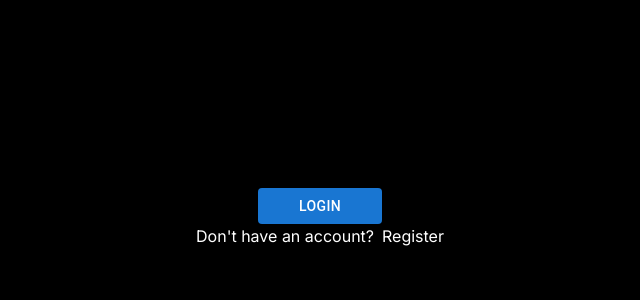
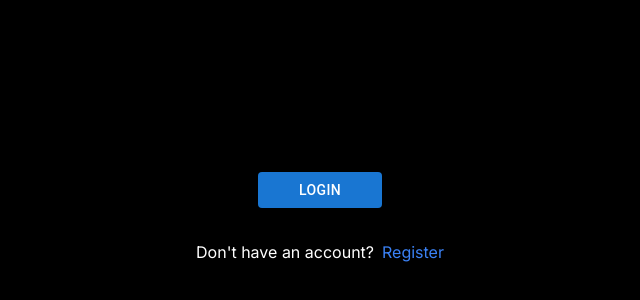
Before and after one commit to MalikTalha03/RecipeApp, a Next.js app: page /login in a window 1280 px wide. Shown: the part 254-554 px from the top of the page, without its empty margins (320-960 px from the left). Built offline with nearby package versions, Linux system fonts and the light colour scheme.

Commit message:
Refactor login page component

```diff
--- a/app/login/page.js
+++ b/app/login/page.js
@@ -1,27 +1,49 @@
-import React from "react";
+'use client';
+import React, { useState } from "react";
 import { Button, TextField } from "@mui/material";
+import Link from "next/link";
 
-const login = () => {
+const Login = () => {
+  const [email, setEmail] = useState("");
+  const [password, setPassword] = useState("");
+
+  const handleLogin = () => {
+    console.log("Logging in with:", email, password);
+  };
+
   return (
-    <div className="flex flex-col items-center justify-center h-screen">
+    <div className="flex flex-col items-center justify-center h-screen gap-4">
       <form className="flex flex-col space-y-4">
-        <TextField label="Email" variant="outlined" />
-        <TextField label="Password" variant="outlined" />
+        <TextField
+          label="Email"
+          variant="outlined"
+          value={email}
+          onChange={(e) => setEmail(e.target.value)}
+        />
+        <TextField
+          label="Password"
+          variant="outlined"
+          type="password"
+          value={password}
+          onChange={(e) => setPassword(e.target.value)}
+        />
         <Button
           variant="contained"
           color="primary"
           className="w-1/2 self-center bg-blue-500 hover:bg-blue-700 text-white font-bold py-2 px-4 rounded"
+          onClick={handleLogin}
         >
-          {" "}
-          Login{" "}
+          Login
         </Button>
       </form>
-      <div className="flex flex-row space-x-2">
+      <div className="flex flex-row space-x-2 mt-4">
         <p>Don't have an account?</p>
-        <a href="/register">Register</a>
+        <Link href="/register" legacyBehavior={true}>
+          <a className="text-blue-500 hover:underline">Register</a>
+        </Link>
       </div>
     </div>
   );
 };
 
-export default login;
+export default Login;
```
